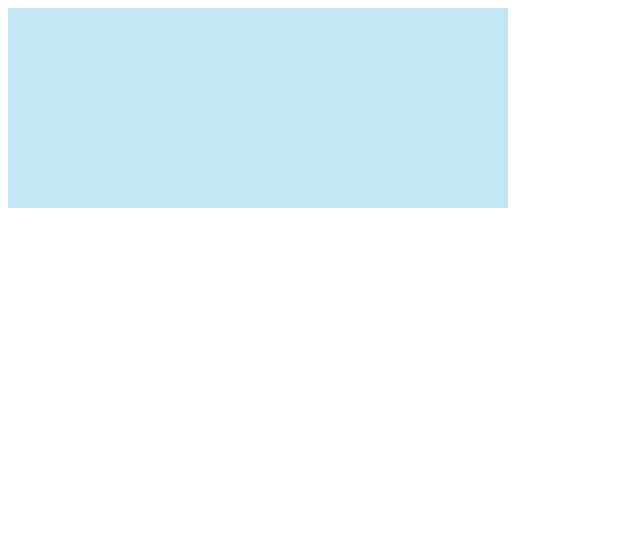
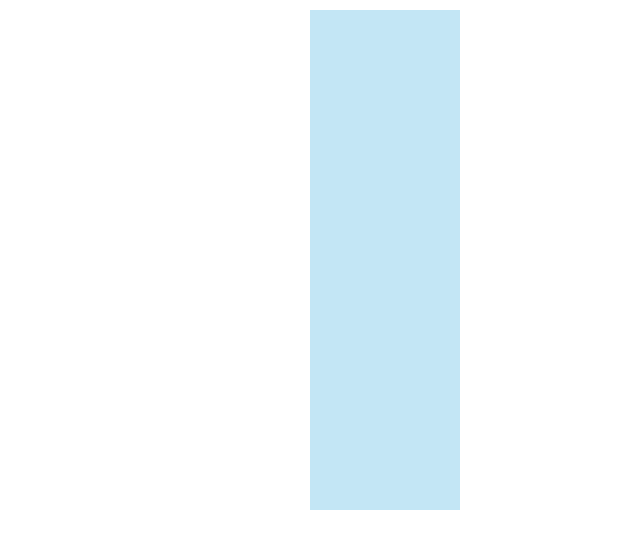
Before and after one commit to yejin0718/Web1Projects, a plain HTML site: page 0612/11.html in a window 1280 px wide. Shown: the whole page, without its empty margins (0-640 px from the left). Drawn offline with nearby package versions, Linux system fonts and the light colour scheme.

Commit message:
시각효과 연습2

```diff
--- a/0612/11.html
+++ b/0612/11.html
@@ -11,8 +11,13 @@
                 width: 200,
                 height: 200,
                 backgroundColor: "skyblue",
+                position: "absolute",
+                top: 10,
+                left: 10
             }).animate({
-                width: 500,
+                width: "-=50",
+                height: "+=300",
+                left: "+=300",
                 opacity: 0.5
             }, 2000);
         });
```
